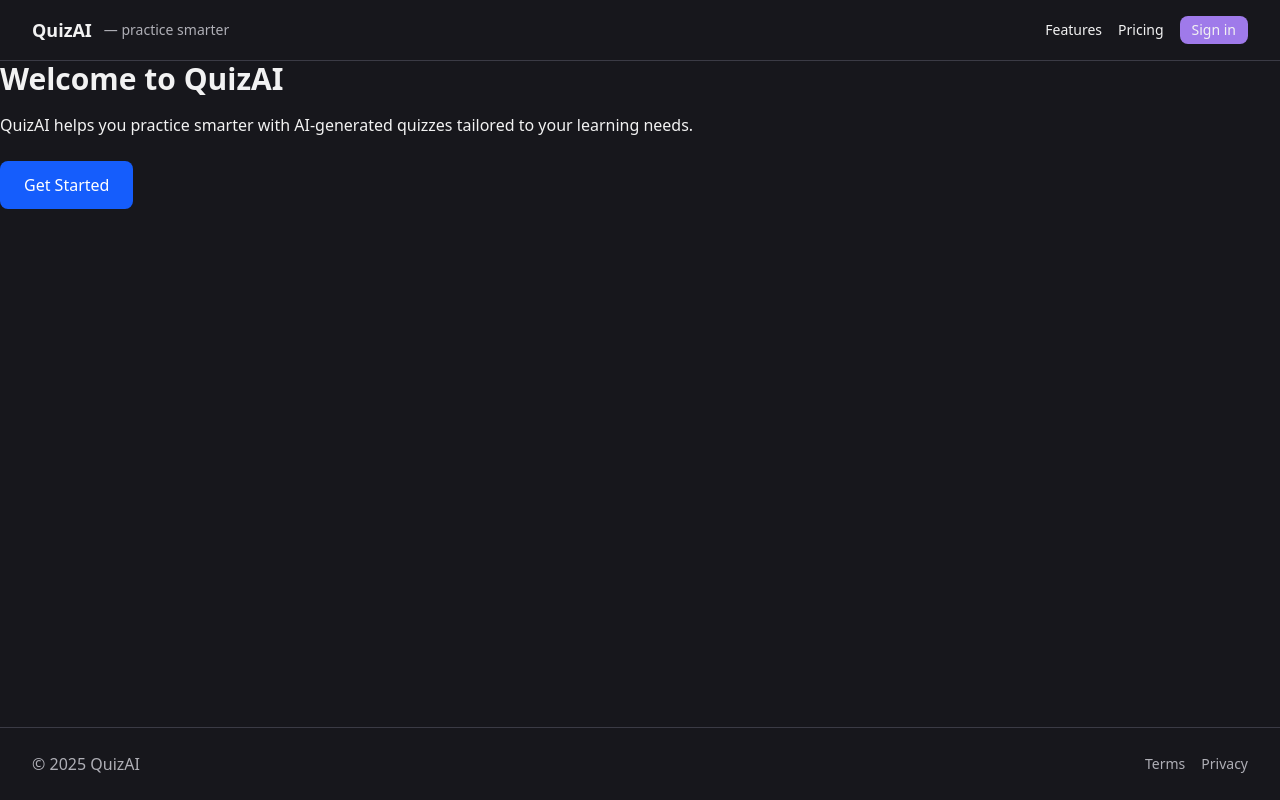
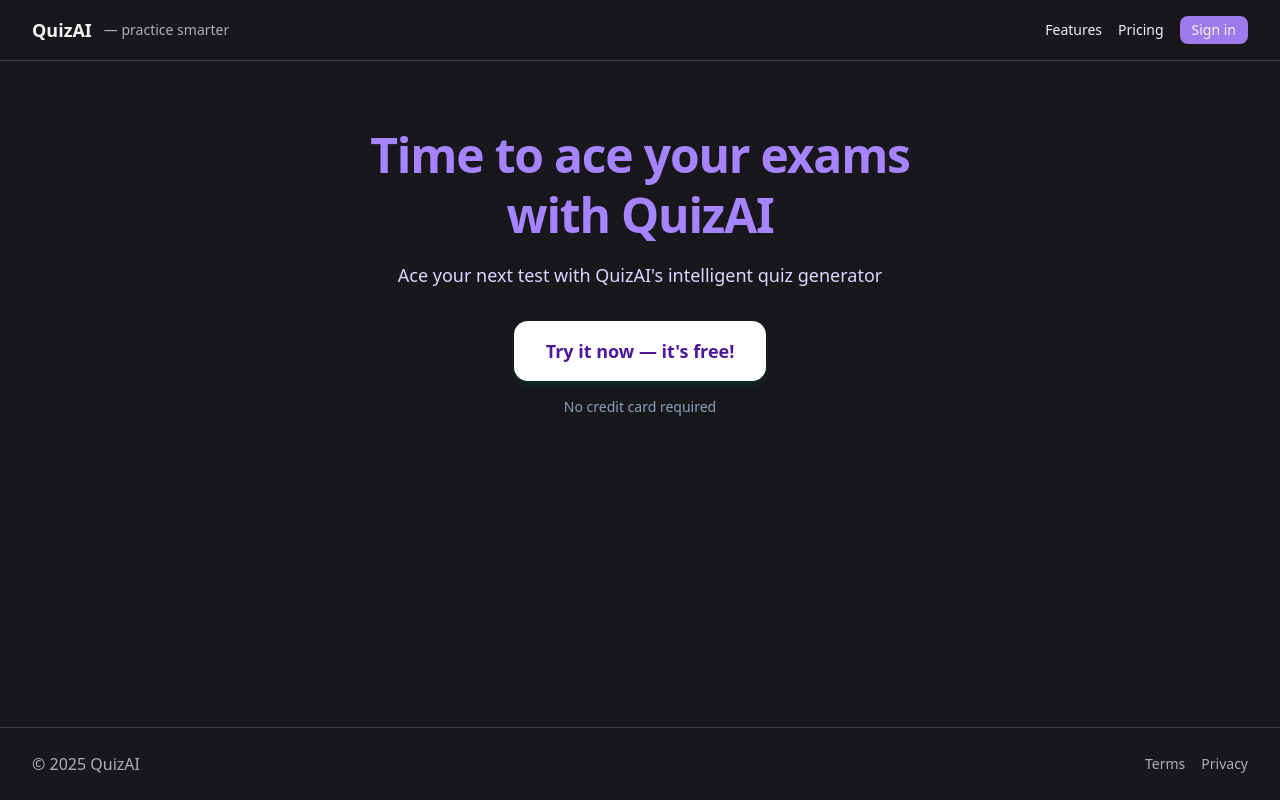
Before and after one commit to oskarjolofsson/quiz_ai, a Next.js app in the folder frontend/: page / in a window 1280 px wide. Built offline with nearby package versions, Linux system fonts and the light colour scheme.

Commit message:
hero front-page

```diff
--- a/frontend/app/page.tsx
+++ b/frontend/app/page.tsx
@@ -1,19 +1,28 @@
 import LandingLayout from "@/components/inhouse/layouts/landingLayout";
+import CTAButton from "@/components/ui/CTAButton";
 
 export default function Home() {
   return (
     <LandingLayout>
-      <h1 className="text-3xl font-bold mb-4">Welcome to QuizAI</h1>
-      <p className="mb-6">
-        QuizAI helps you practice smarter with AI-generated quizzes tailored to your learning needs.
-      </p>
-      <a
-        href="/signup"
-        className="inline-block px-6 py-3 bg-blue-600 text-white rounded-md hover:bg-blue-700"
-      >
-        Get Started
-      </a>
-      <></>
+      <div className="text-center max-w-2xl mx-auto px-4 mb-16 mt-16">
+            {/* Header */}
+            <h2 className="text-3xl sm:text-5xl font-bold leading-tight tracking-tight mb-4 text-violet-400">
+                Time to ace your exams with QuizAI
+            </h2>
+
+            {/* Subtitle */}
+            <p className="text-base sm:text-lg text-violet-200 mb-8">
+                Ace your next test with QuizAI's intelligent quiz generator
+            </p>
+
+            {/* CTA Button */}
+            <CTAButton href="/analyse">Try it now — it's free!</CTAButton>
+
+            {/* Small text below CTA */}
+            <p className="text-sm text-slate-400">
+                No credit card required
+            </p>
+        </div>
     </LandingLayout>
   );
 }
--- /dev/null
+++ b/frontend/components/ui/CTAButton.tsx
@@ -0,0 +1,27 @@
+"use client";
+
+import React from "react";
+import { useRouter } from "next/navigation";
+
+type Props = {
+  href: string;
+  children: React.ReactNode;
+  className?: string;
+};
+
+export default function CTAButton({ href, children, className }: Props) {
+  const router = useRouter();
+
+  return (
+    <button
+      type="button"
+      className={
+        className ||
+        "inline-flex items-center gap-2 rounded-xl px-6 sm:px-8 py-3 sm:py-4 bg-white hover:bg-gray-100 text-violet-900 font-semibold shadow-md shadow-emerald-900/30 focus:outline-none focus:ring-2 focus:ring-emerald-300 transition-colors text-base sm:text-lg mb-4"
+      }
+      onClick={() => router.push(href)}
+    >
+      {children}
+    </button>
+  );
+}
```
